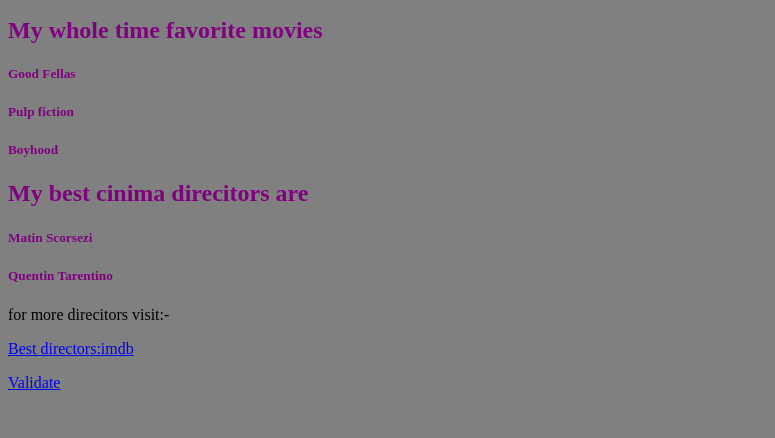
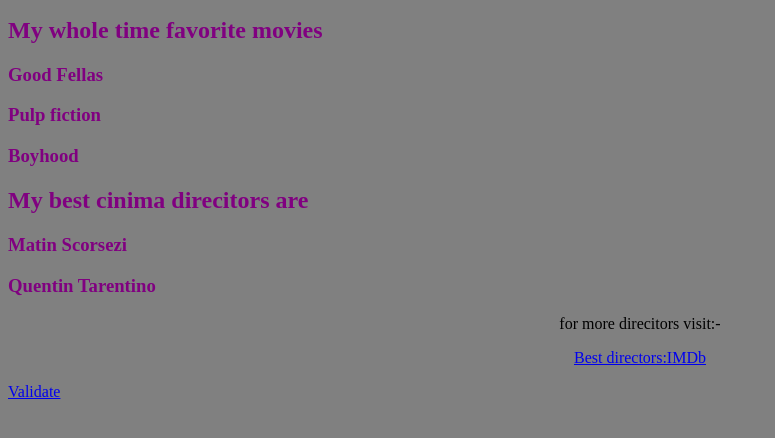
Before and after one commit to awendemagenge/awendemagenge.github.io, a plain HTML site: page index.html in a window 1280 px wide. Shown: the part 252-690 px from the top of the page, without its empty margins (0-775 px from the left). Drawn offline with Linux system fonts and the light colour scheme.

Commit message:
update
update

```diff
--- a/index.html
+++ b/index.html
@@ -21,23 +21,23 @@
         <h1> About Amanuel Wendemagenge</h1>
         <p>My name is Amanuel and I am a movie lover</p>
         <h2>My whole time favorite movies</h2>
-        <h5>Good Fellas</h5>
-        <h5>Pulp fiction</h5>
-        <h5>Boyhood</h5>
+        <h3>Good Fellas</h3>
+        <h3>Pulp fiction</h3>
+        <h3>Boyhood</h3>
 
         <h2>My best cinima direcitors are</h2>
 
-        <h5> Matin Scorsezi </h5>
-        <h5> Quentin Tarentino </h5>
+        <h3> Matin Scorsezi </h3>
+        <h3> Quentin Tarentino </h3>
 
     </main>
-    <footer>
-        <p>for more direcitors visit:-</p>
-        <p><a href="https://www.imdb.com/list/ls008344500/">Best directors:imdb</a></p>
+    <div><center>
+        <p><center>for more direcitors visit:-</center></p>
+        <p><a href="https://www.imdb.com/list/ls008344500/">Best directors:IMDb</a></p></center></div>
 
 
 
-
+        <footer>
         <p>
             <a href="https://validator.w3.org/check/referer">Validate</a>
         </p>
```
